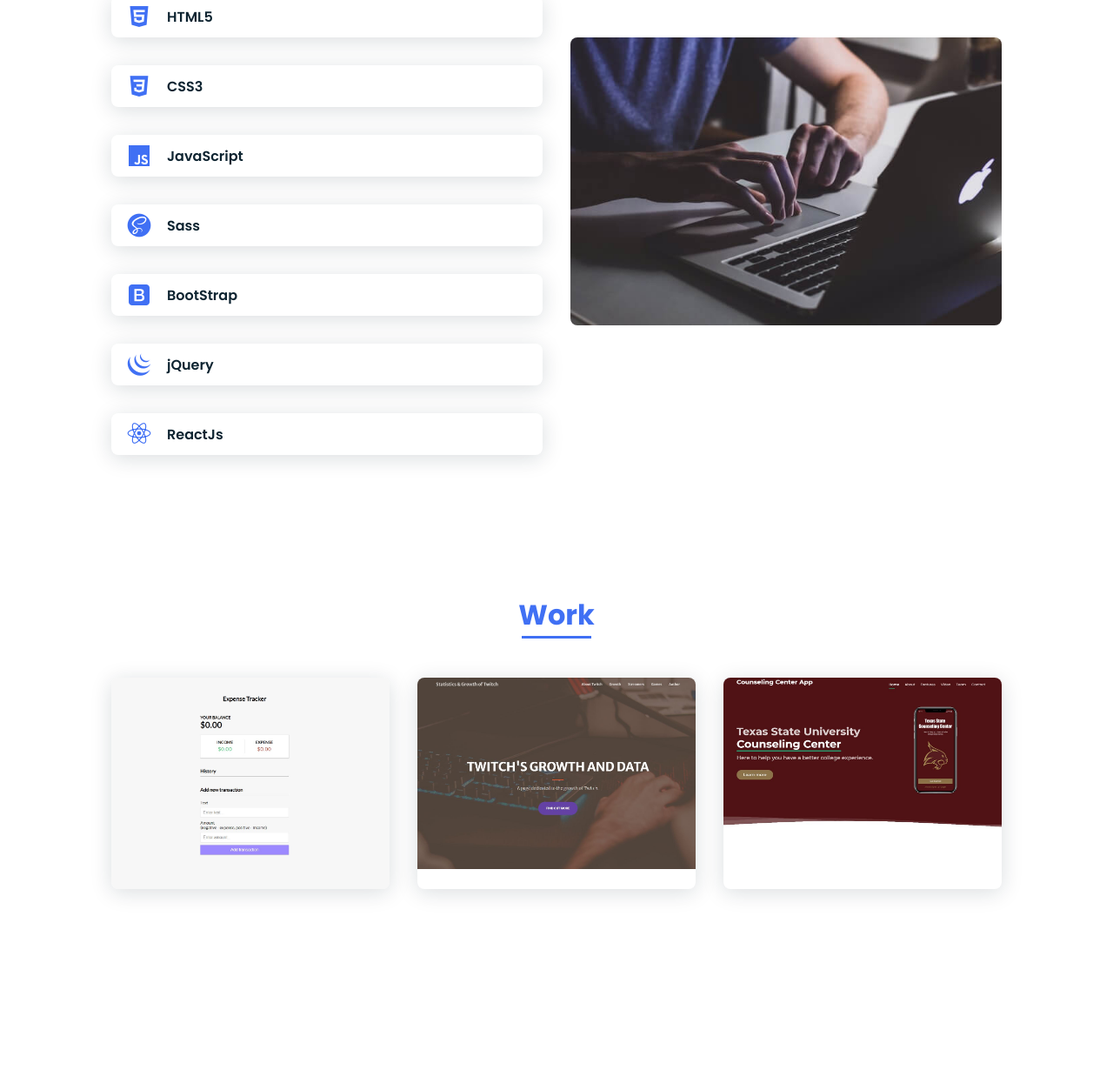
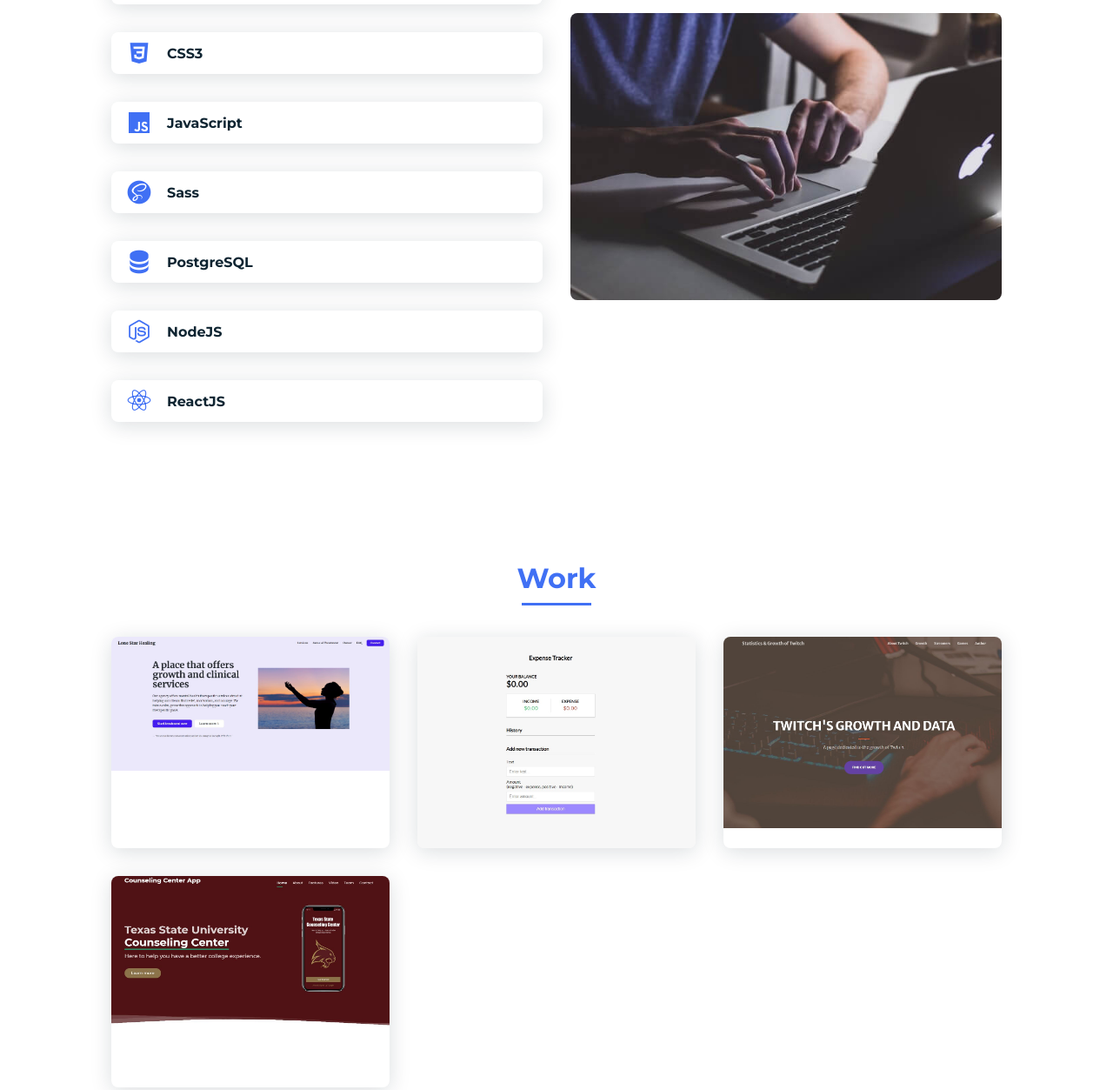
Before and after one commit to galexwade/Portfolio_v1, a plain HTML site: page index.html in a window 1280 px wide. Shown: the part 1539-2792 px from the top of the page at 87% size. Drawn offline with nearby package versions, Linux system fonts and the light colour scheme.

Commit message:
adding project and editing hero section

```diff
--- a/index.html
+++ b/index.html
@@ -22,7 +22,7 @@
     <header class="l-header">
       <nav class="nav bd-grid">
         <div>
-          <a href="#home" class="nav__logo">AW</a>
+          <a href="#home" class="nav__logo">wade.</a>
         </div>
 
         <div class="nav__menu" id="nav-menu">
@@ -56,12 +56,13 @@
       <section class="home bd-grid" id="home">
         <div class="home__data">
           <h1 class="home__title">
-            Hi,<br />I'm <span class="home__title-color">Alex</span><br />
-            Software Developer
+            Hello there,<br />I'm
+            <span class="home__title-color">Alex Wade.</span><br />
+            A Front-End Developer
           </h1>
 
           <a
-            href="https://drive.google.com/file/d/1QArp4sxIcyl3-4zTJD4BLacFLpXfoIDQ/view?usp=sharing"
+            href="https://docs.google.com/document/d/1QArp4sxIcyl3-4zTJD4BLacFLpXfoIDQ/edit?usp=sharing&ouid=115175153760385459499&rtpof=true&sd=true"
             target="_blank"
             class="button"
             >Resume</a
@@ -151,22 +152,22 @@
             </div>
             <div class="skills__data">
               <div class="skills__names">
-                <i class="bx bxl-bootstrap skills__icon"></i>
-                <span class="skills__name">BootStrap</span>
+                <i class="bx bxs-data skills__icon"></i>
+                <span class="skills__name">PostgreSQL</span>
               </div>
               <div class="skills__bar skills__ux"></div>
             </div>
             <div class="skills__data">
               <div class="skills__names">
-                <i class="bx bxl-jquery skills__icon"></i>
-                <span class="skills__name">jQuery</span>
+                <i class="bx bxl-nodejs skills__icon"></i>
+                <span class="skills__name">NodeJS</span>
               </div>
               <div class="skills__bar skills__ux"></div>
             </div>
             <div class="skills__data">
               <div class="skills__names">
                 <i class="bx bxl-react skills__icon"></i>
-                <span class="skills__name">ReactJs</span>
+                <span class="skills__name">ReactJS</span>
               </div>
               <div class="skills__bar skills__ux"></div>
             </div>
@@ -184,13 +185,27 @@
 
         <div class="work__container bd-grid">
           <div class="work__img">
-            <a href="https://galexwade.github.io/expense-tracker/">
-              <img src="assets/img/expensetrack.jpg" alt="" />
+            <a href="https://lonestarhealing.netlify.app/" target="_blank">
+              <img
+                src="assets/img/lonestarhealing.jpg"
+                alt="Lone Star Healing"
+              />
+            </a>
+          </div>
+          <div class="work__img">
+            <a
+              href="https://galexwade.github.io/expense-tracker/"
+              target="_blank"
+            >
+              <img
+                src="assets/img/expensetrack.jpg"
+                alt="Expense tracker app"
+              />
             </a>
           </div>
           <div class="work__img">
             <a href="https://galexwade.github.io/twitch-data/" target="_blank">
-              <img src="assets/img/twitchdata.jpg" alt="" />
+              <img src="assets/img/twitchdata.jpg" alt="Twitch data app" />
             </a>
           </div>
           <div class="work__img">
@@ -198,18 +213,12 @@
               href="https://galexwade.github.io/txst-counseling/"
               target="_blank"
             >
-              <img src="assets/img/txstcc.jpg" alt="" />
+              <img
+                src="assets/img/txstcc.jpg"
+                alt="Texas State University counseling center"
+              />
             </a>
           </div>
-          <!-- <div class="work__img">
-            <img src="assets/img/work4.jpg" alt="" />
-          </div>
-          <div class="work__img">
-            <img src="assets/img/work5.jpg" alt="" />
-          </div>
-          <div class="work__img">
-            <img src="assets/img/work6.jpg" alt="" />
-          </div> -->
         </div>
       </section>
 
@@ -236,7 +245,7 @@
 
     <!--===== FOOTER =====-->
     <footer class="footer">
-      <p class="footer__title">Alex Wade</p>
+      <p class="footer__title">wade.</p>
       <div class="footer__social">
         <a
           href="https://github.com/galexwade"
@@ -251,7 +260,7 @@
           ><i class="bx bxl-linkedin"></i
         ></a>
       </div>
-      <p>&#169; Copyright 2021</p>
+      <p>Alex Wade &#169; Copyright 2021</p>
     </footer>
 
     <!--===== SCROLL REVEAL =====-->
--- a/scss/styles.scss
+++ b/scss/styles.scss
@@ -1,5 +1,5 @@
 /*===== GOOGLE FONTS =====*/
-@import url("https://fonts.googleapis.com/css2?family=Poppins:wght@400;600;700&display=swap");
+@import url("https://fonts.googleapis.com/css2?family=Montserrat:wght@100;200;300;400;500;700;800;900&display=swap");
 
 /*===== VARIABLES CSS =====*/
 :root {
@@ -15,7 +15,7 @@
 
 /*===== Font=====*/
 :root {
-  --body-font: "Poppins", sans-serif;
+  --body-font: "Lato", sans-serif;
 
   --big-font-size: 2rem;
   --h2-font-size: 1.25rem;
--- a/style.css
+++ b/style.css
@@ -1,5 +1,5 @@
 /*===== GOOGLE FONTS =====*/
-@import url("https://fonts.googleapis.com/css2?family=Poppins:wght@400;600;700&display=swap");
+@import url("https://fonts.googleapis.com/css2?family=Montserrat:wght@100;200;300;400;500;700;800;900&display=swap");
 /*===== VARIABLES CSS =====*/
 :root {
   --header-height: 3rem;
@@ -14,7 +14,7 @@
 
 /*===== Fonts=====*/
 :root {
-  --body-font: "Poppins", sans-serif;
+  --body-font: "Montserrat", sans-serif;
   --big-font-size: 2rem;
   --h2-font-size: 1.25rem;
   --normal-font-size: 0.938rem;
@@ -192,6 +192,7 @@ img {
 
 .nav__logo {
   color: var(--second-color);
+  font-size: 2.5rem;
 }
 
 .nav__toggle {
@@ -349,30 +350,6 @@ img {
   -ms-flex-align: center;
   align-items: center;
 }
-
-/* .skills__bar {
-  position: absolute;
-  left: 0;
-  bottom: 0;
-  background-color: var(--first-color);
-  height: .25rem;
-  border-radius: .5rem;
-  z-index: var(--z-back);
-}
-
-.skills__html {
-  width: 95%;
-}
-
-.skills__css {
-  width: 85%;
-}
-
-.skills__js {
-  width: 65%;
-}
-
-*/
 
 .skills__ux {
   width: 65%;
```
Also changed, not shown: assets/img/lonestarhealing.JPG (added).
